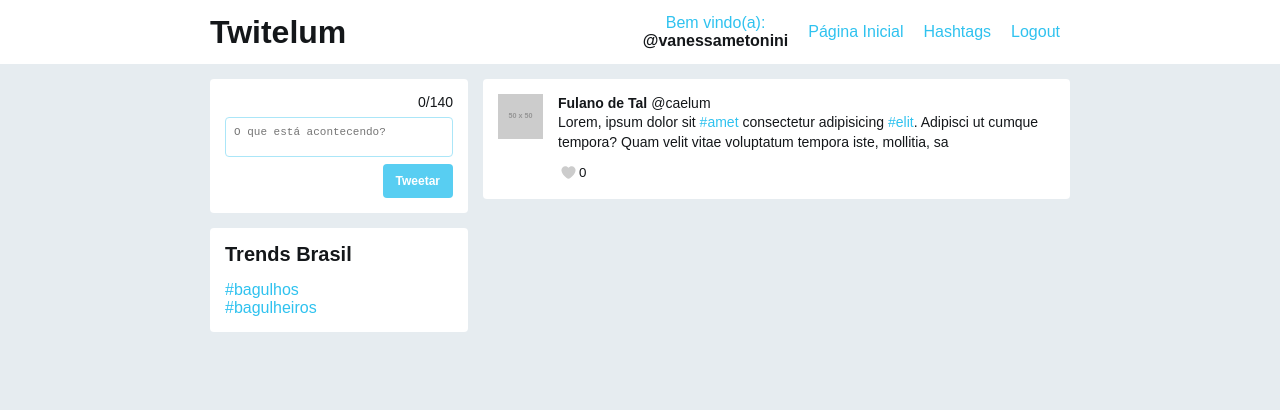
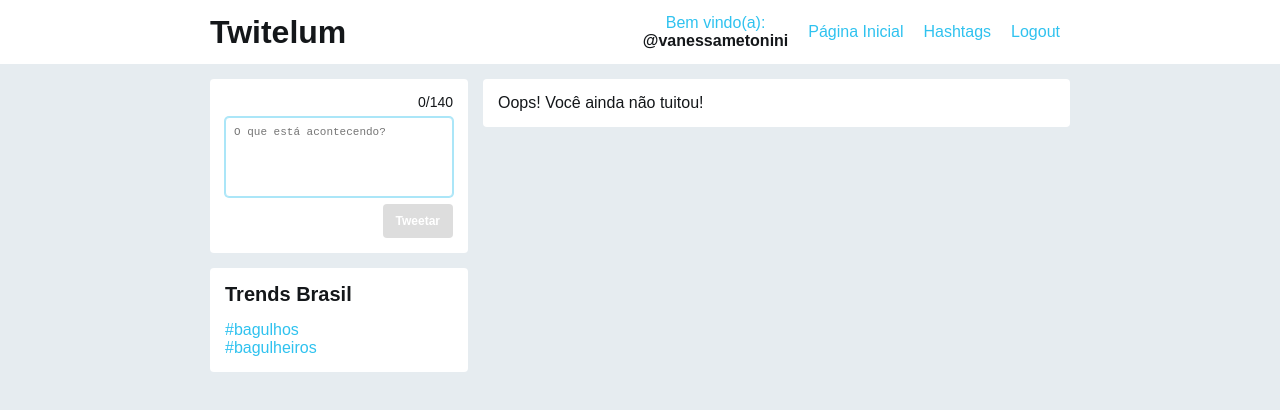
Before and after one commit to vanessametonini/twitelum, a React (Create React App) app: page / in a window 1280 px wide. Shown: the top 410 px of the page. Built offline with nearby package versions, Linux system fonts and the light colour scheme.

Commit message:
Cap10 listando tweets

```diff
--- a/src/App.js
+++ b/src/App.js
@@ -9,10 +9,19 @@ import NavMenu from './components/NavMenu';
 function App() {
 
   const [tweet, setTweet] = useState('');
+  const [tweetList, setTweetList] = useState([]);
 
-  useEffect(()=>{
+  useEffect(()=> {
     //console.log(tweet);
   })
+
+  const adicionaTweet = (event) => {
+    event.preventDefault();
+    if(tweet){
+      setTweetList([tweet, ...tweetList]);
+      setTweet('');
+    }
+  }
 
   return (
     <Fragment>
@@ -22,19 +31,20 @@ function App() {
       <div className="container">
         <Dashboard>
           <Widget>
-            <form className="novoTweet">
+            <form className="novoTweet" onSubmit={adicionaTweet}>
               <div className="novoTweet__editorArea">
                 <span className={`novoTweet__status ${tweet.length > 140 ? 'novoTweet__status--invalido' : '' }`}>
                   {tweet.length}/140
                 </span>
                 <textarea
-                 defaultValue={tweet}
-                 onInput={ event => setTweet(event.target.value) }
+                  autoFocus
+                 value={tweet}
+                 onChange={ event => setTweet(event.target.value) }
                  className="novoTweet__editor" placeholder="O que está acontecendo?">
                 </textarea>
               </div>
               <button
-                disabled={tweet.length > 140 ? true : false}
+                disabled={tweet.length > 140 || tweet.length < 1 ? true : false}
               type="submit" className="novoTweet__envia">Tweetar</button>
             </form>
           </Widget>
@@ -45,7 +55,14 @@ function App() {
         <Dashboard posicao="centro">
           <Widget>
             <div className="tweetsArea">
-              <Tweet />
+            {
+              tweetList.length <= 0 ?
+                <p>Oops! Você ainda não tuitou!</p>
+              :
+                tweetList.map((tweet, index) => {
+                  return <Tweet key={index} texto={tweet} />
+                })
+            }
             </div>
           </Widget>
         </Dashboard>
--- a/src/components/Tweet/index.js
+++ b/src/components/Tweet/index.js
@@ -1,7 +1,7 @@
 import React from 'react'
 import './tweet.css'
 
-function Tweet() {
+function Tweet(props) {
   return (
     <article className="tweet">
       <div className="tweet__cabecalho">
@@ -10,23 +10,14 @@ function Tweet() {
           src="https://placehold.it/50x50"
           alt=""
         />
-        <span className="tweet__nomeUsuario">Fulano de Tal</span>
+        <span className="tweet__nomeUsuario">Caelum</span>
         <a href="/">
           <span className="tweet__userName">@caelum</span>
         </a>
       </div>
       <p className="tweet__conteudo">
         <span>
-          Lorem, ipsum dolor sit{" "}
-          <a href="/trends/#amet" data-reactroot="">
-            #amet
-          </a>{" "}
-          consectetur adipisicing{" "}
-          <a href="/trends/#elit" data-reactroot="">
-            #elit
-          </a>
-          . Adipisci ut cumque tempora? Quam velit vitae voluptatum
-          tempora iste, mollitia, sa
+         {props.texto}
         </span>
       </p>
       <footer className="tweet__footer">
```
